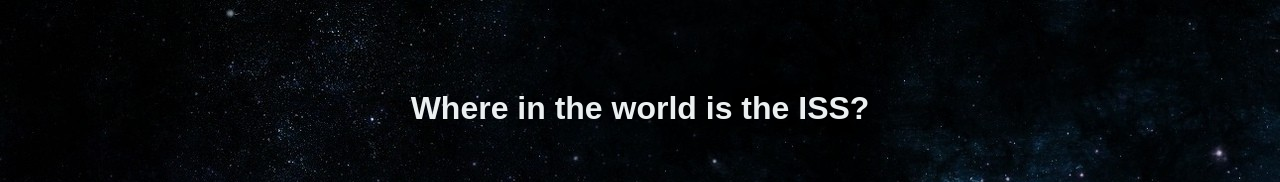
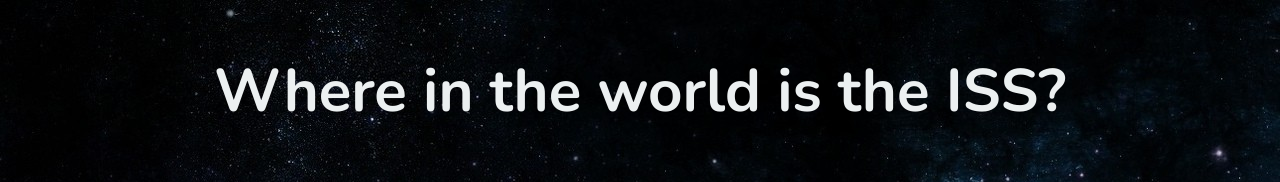
Before and after one commit to adamjaffeback/API-Mashup, a website: page index.html in a window 1280 px wide. Shown: the top 182 px of the page. Drawn offline with nearby package versions, Linux system fonts and the light colour scheme; some packages are replaced by stand-ins of ours.

Commit message:
fixed some css.

```diff
--- a/index.html
+++ b/index.html
@@ -3,6 +3,7 @@
 <head>
   <title>Where is the ISS Now?</title>
   <link rel='stylesheet' href="styles/styles.css">
+  <link href='http://fonts.googleapis.com/css?family=Nunito:700' rel='stylesheet' type='text/css'>
   <script src="bower_components/jquery/dist/jquery.min.js"></script>
   <script type="text/javascript" src="scripts/maps.js"></script>
   <meta name="viewport" content="initial-scale=1.0, user-scalable=no">
--- a/scripts/maps.js
+++ b/scripts/maps.js
@@ -14,5 +14,5 @@
 }
 
 var updateMarker = function(lat, long) {
-  marker.setPosition(new google.maps.LatLng(lat,long));
+  marker.setPosition(google.maps.LatLng(lat,long));
 };
--- a/styles/styles.css
+++ b/styles/styles.css
@@ -13,9 +13,11 @@
 }
 
 h1 {
-	font-family: arial;
+	font-family: 'Nunito', sans-serif;
+	font-size: 60px;
 	text-align: center;
-	margin-top: 90px;
+	margin-top: 50px;
 	font-weight: bold;
 	color: #ecf0f1;
+	margin-bottom: 10px;
 }
```
